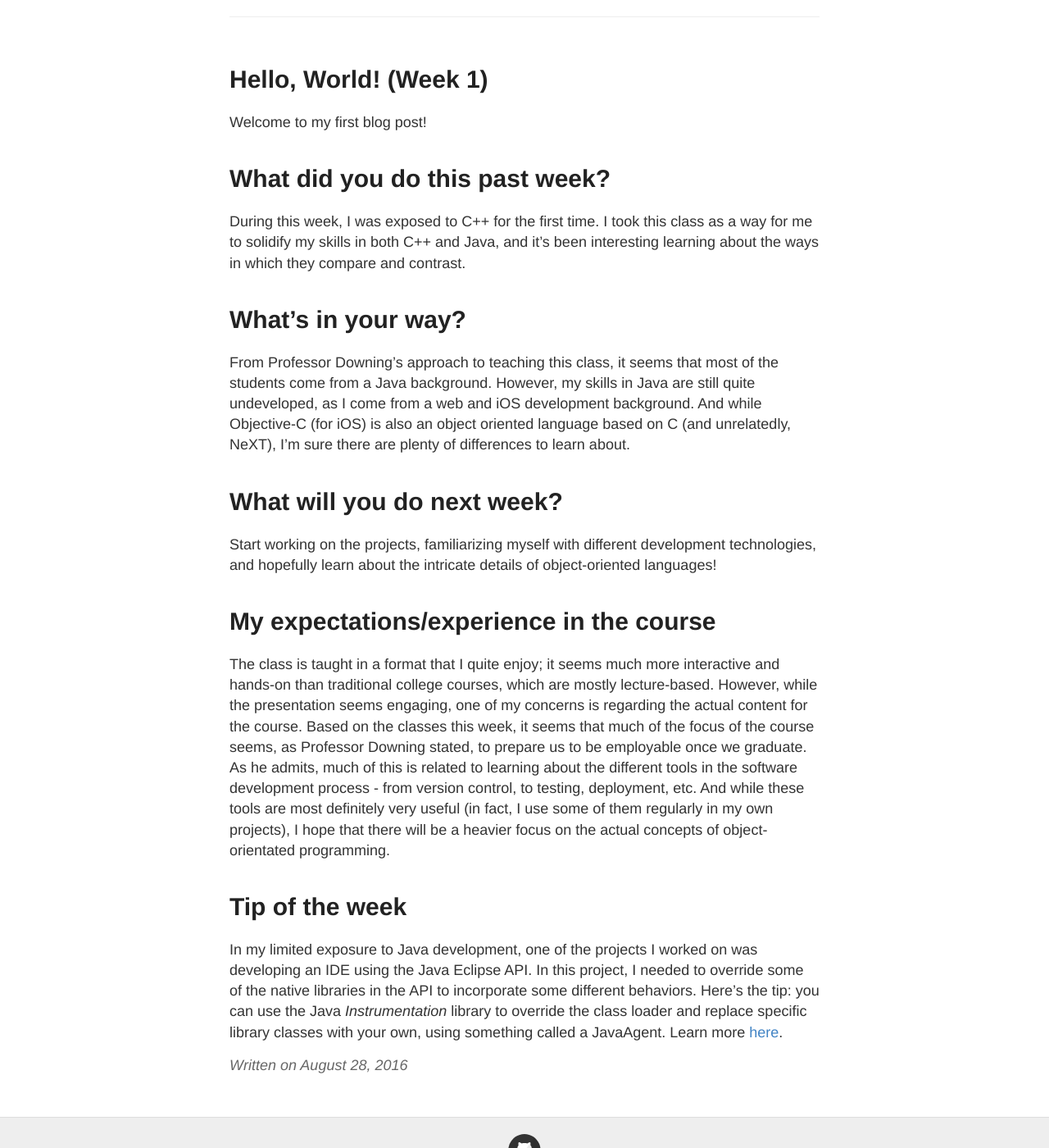
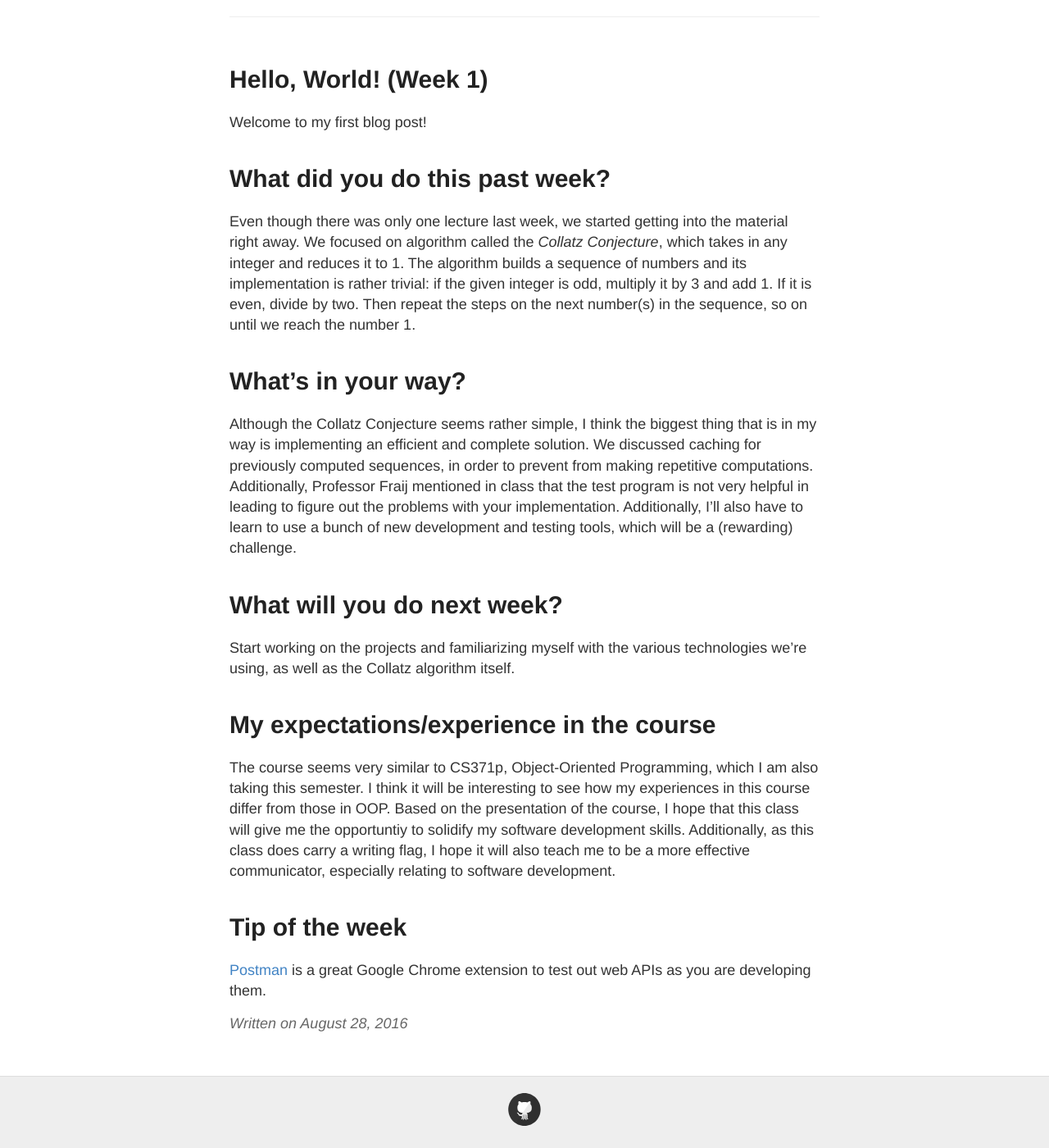
Before and after one commit to chyt/blog-se, a Jekyll site: the page built from _posts/2016-8-28-Hello-World.md, in a window 1280 px wide and 1400 px high, scrolled down 385 px. Shown: the whole window at 82% size. Built offline with Jekyll 4.4.1, drawn with Linux system fonts in a browser that asks for light colours.

Commit message:
Wrote week 1 post

```diff
--- a/_posts/2016-8-28-Hello-World.md
+++ b/_posts/2016-8-28-Hello-World.md
@@ -7,20 +7,20 @@ Welcome to my first blog post!
 
 # What did you do this past week?
 
-During this week, I was exposed to C++ for the first time. I took this class as a way for me to solidify my skills in both C++ and Java, and it's been interesting learning about the ways in which they compare and contrast.
+Even though there was only one lecture last week, we started getting into the material right away. We focused on algorithm called the *Collatz Conjecture*, which takes in any integer and reduces it to 1. The algorithm builds a sequence of numbers and its implementation is rather trivial: if the given integer is odd, multiply it by 3 and add 1. If it is even, divide by two. Then repeat the steps on the next number(s) in the sequence, so on until we reach the number 1.
 
 # What's in your way?
 
-From Professor Downing's approach to teaching this class, it seems that most of the students come from a Java background. However, my skills in Java are still quite undeveloped, as I come from a web and iOS development background. And while Objective-C (for iOS) is also an object oriented language based on C (and unrelatedly, NeXT), I'm sure there are plenty of differences to learn about.
+Although the Collatz Conjecture seems rather simple, I think the biggest thing that is in my way is implementing an efficient and complete solution. We discussed caching for previously computed sequences, in order to prevent from making repetitive computations. Additionally, Professor Fraij mentioned in class that the test program is not very helpful in leading to figure out the problems with your implementation. Additionally, I'll also have to learn to use a bunch of new development and testing tools, which will be a (rewarding) challenge.
 
 # What will you do next week?
 
-Start working on the projects, familiarizing myself with different development technologies, and hopefully learn about the intricate details of object-oriented languages!
+Start working on the projects and familiarizing myself with the various technologies we're using, as well as the Collatz algorithm itself.
 
 # My expectations/experience in the course
 
-The class is taught in a format that I quite enjoy; it seems much more interactive and hands-on than traditional college courses, which are mostly lecture-based. However, while the presentation seems engaging, one of my concerns is regarding the actual content for the course. Based on the classes this week, it seems that much of the focus of the course seems, as Professor Downing stated, to prepare us to be employable once we graduate. As he admits, much of this is related to learning about the different tools in the software development process - from version control, to testing, deployment, etc. And while these tools are most definitely very useful (in fact, I use some of them regularly in my own projects), I hope that there will be a heavier focus on the actual concepts of object-orientated programming.
+The course seems very similar to CS371p, Object-Oriented Programming, which I am also taking this semester. I think it will be interesting to see how my experiences in this course differ from those in OOP. Based on the presentation of the course, I hope that this class will give me the opportuntiy to solidify my software development skills. Additionally, as this class does carry a writing flag, I hope it will also teach me to be a more effective communicator, especially relating to software development.
 
 # Tip of the week
 
-In my limited exposure to Java development, one of the projects I worked on was developing an IDE using the Java Eclipse API. In this project, I needed to override some of the native libraries in the API to incorporate some different behaviors. Here's the tip: you can use the Java *Instrumentation* library to override the class loader and replace specific library classes with your own, using something called a JavaAgent. Learn more [here](http://stackoverflow.com/questions/11898566/tutorials-about-javaagents/11898653#11898653).
+[Postman](https://www.getpostman.com/) is a great Google Chrome extension to test out web APIs as you are developing them.
```
